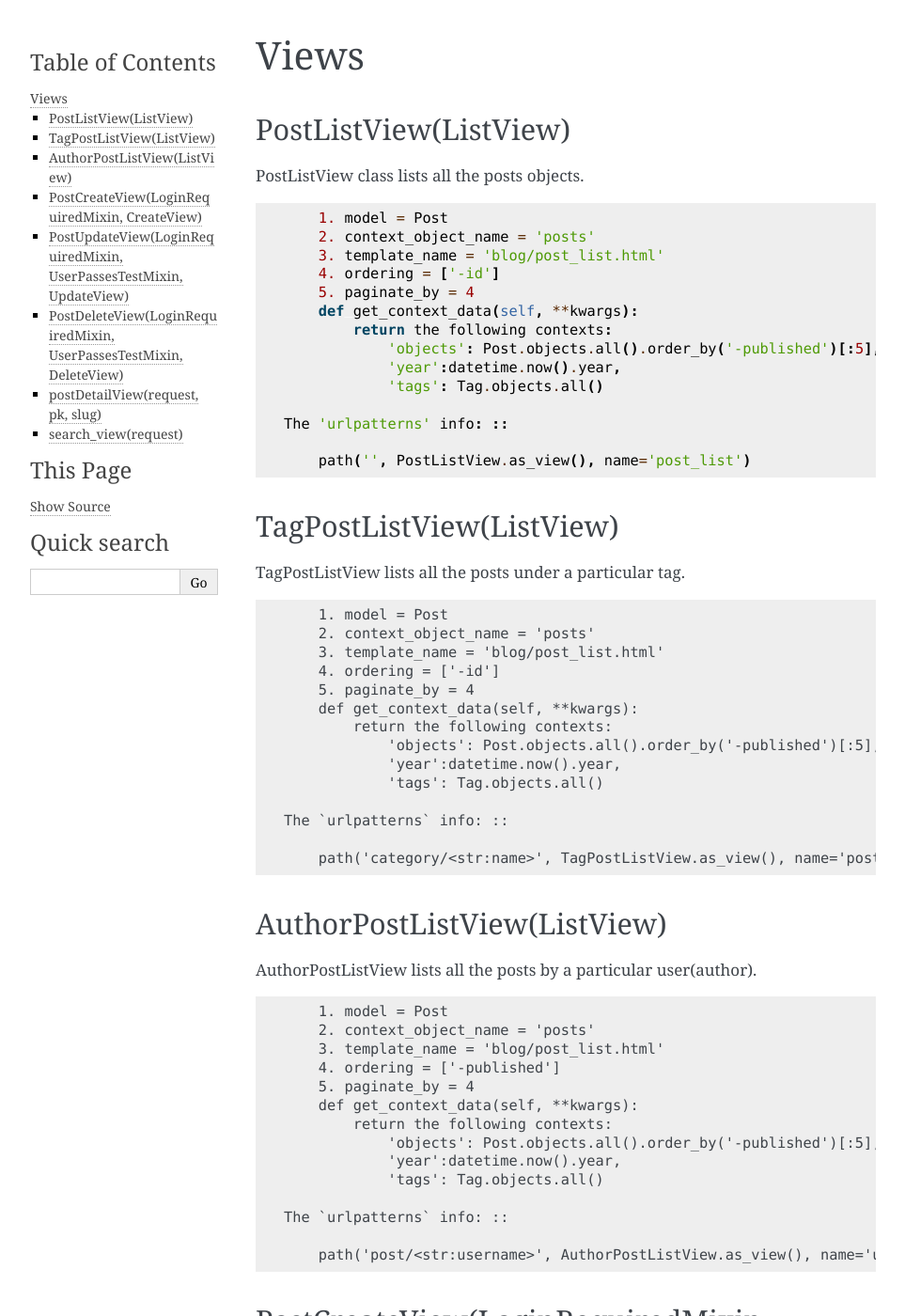
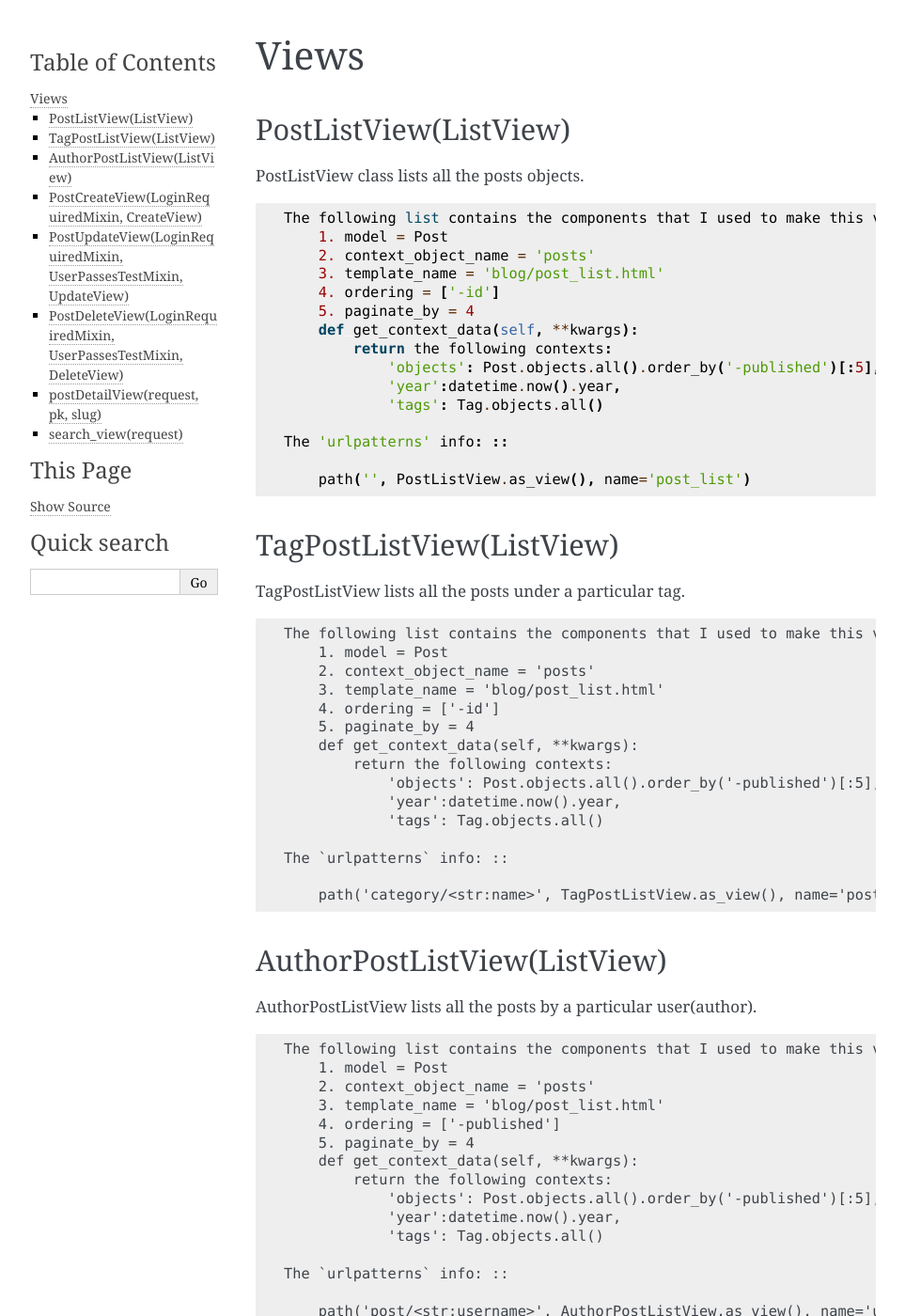
Before and after one commit to yemiemy/django-blog-pkg, a Sphinx documentation site: the page built from docs/source/views.rst, in a window 1280 px wide and 1400 px high. Shown: the whole window at 94% size, without its empty margins (148-1111 px from the left). Built offline with Sphinx 7.4.7, drawn with Linux system fonts in a browser that asks for light colours; some of the changed text lies outside the part shown.

Commit message:
Update views.rst

```diff
--- a/docs/source/views.rst
+++ b/docs/source/views.rst
@@ -6,6 +6,7 @@ PostListView(ListView)
 
 PostListView class lists all the posts objects. ::
 
+    The following list contains the components that I used to make this view in case you need to customize it to fit your need.
         1. model = Post
         2. context_object_name = 'posts'
         3. template_name = 'blog/post_list.html'
@@ -26,6 +27,7 @@ TagPostListView(ListView)
 
 TagPostListView lists all the posts under a particular tag. ::
 
+    The following list contains the components that I used to make this view in case you need to customize it to fit your need.
         1. model = Post
         2. context_object_name = 'posts'
         3. template_name = 'blog/post_list.html'
@@ -46,6 +48,7 @@ AuthorPostListView(ListView)
 
 AuthorPostListView lists all the posts by a particular user(author). ::
 
+    The following list contains the components that I used to make this view in case you need to customize it to fit your need.
         1. model = Post
         2. context_object_name = 'posts'
         3. template_name = 'blog/post_list.html'
@@ -67,6 +70,7 @@ PostCreateView(LoginRequiredMixin, CreateView)
 PostCreateView creates a new post.
     NOTE: user has to be authenticated to create a post. ::
 
+        The following list contains the components that I used to make this view in case you need to customize it to fit your need.
         1. model = Post
         2. fields = ['title', 'image', 'body', 'tag']
 
@@ -82,6 +86,7 @@ PostUpdateView updates an existing post.
             1. user must be authenticated to delete a post.
             2. user must be author of a post to delete that post. ::
 
+                The following list contains the components that I used to make this view in case you need to customize it to fit your need.
                 model = Post
                 fields = ['title', 'image', 'body', 'tag']
 
@@ -97,6 +102,7 @@ PostDeleteView deletes an existing post.
             1. user must be authenticated to delete a post.
             2. user must be author of a post to delete that post. ::
 
+                The following list contains the components that I used to make this view in case you need to customize it to fit your need.
                 model = Post
                 success_url = '/blog'
 
```
